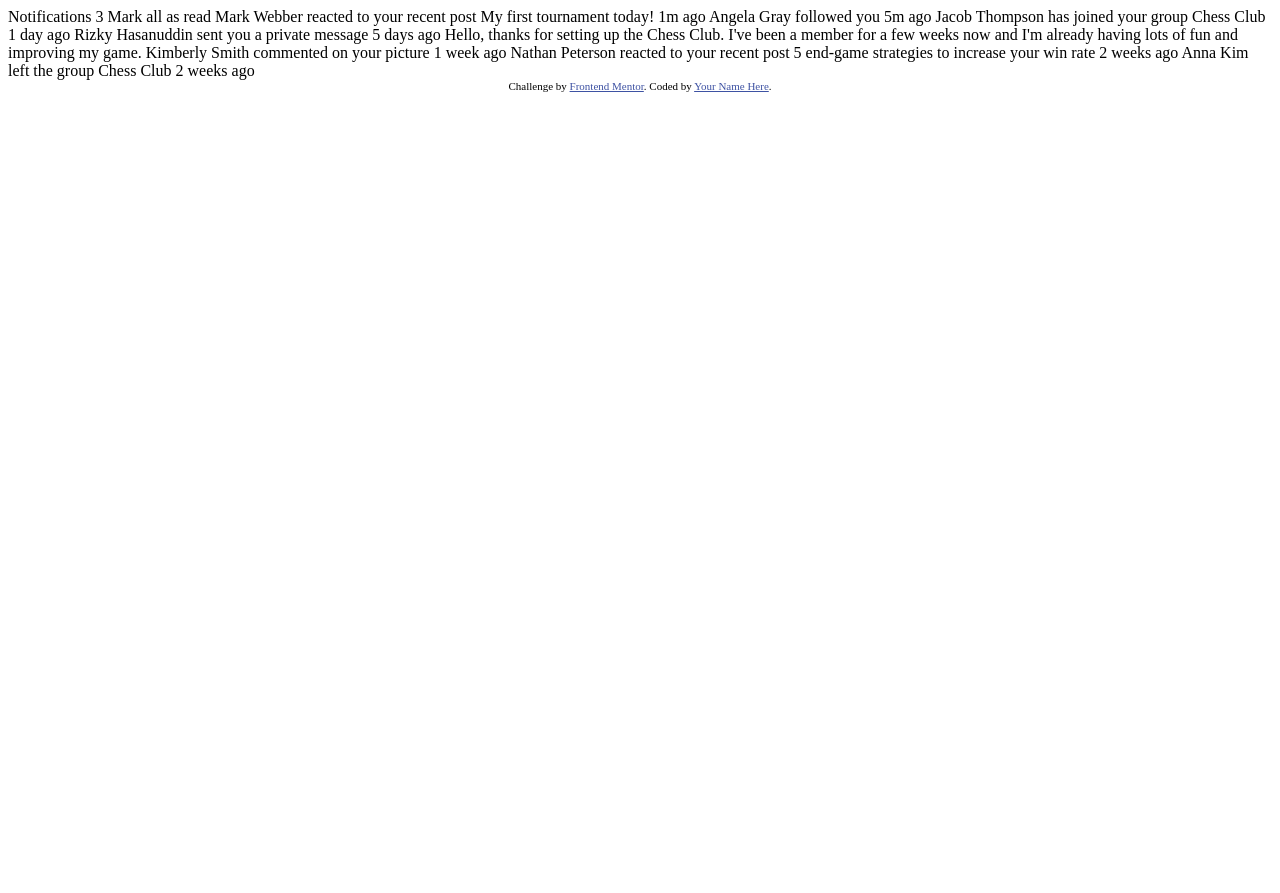
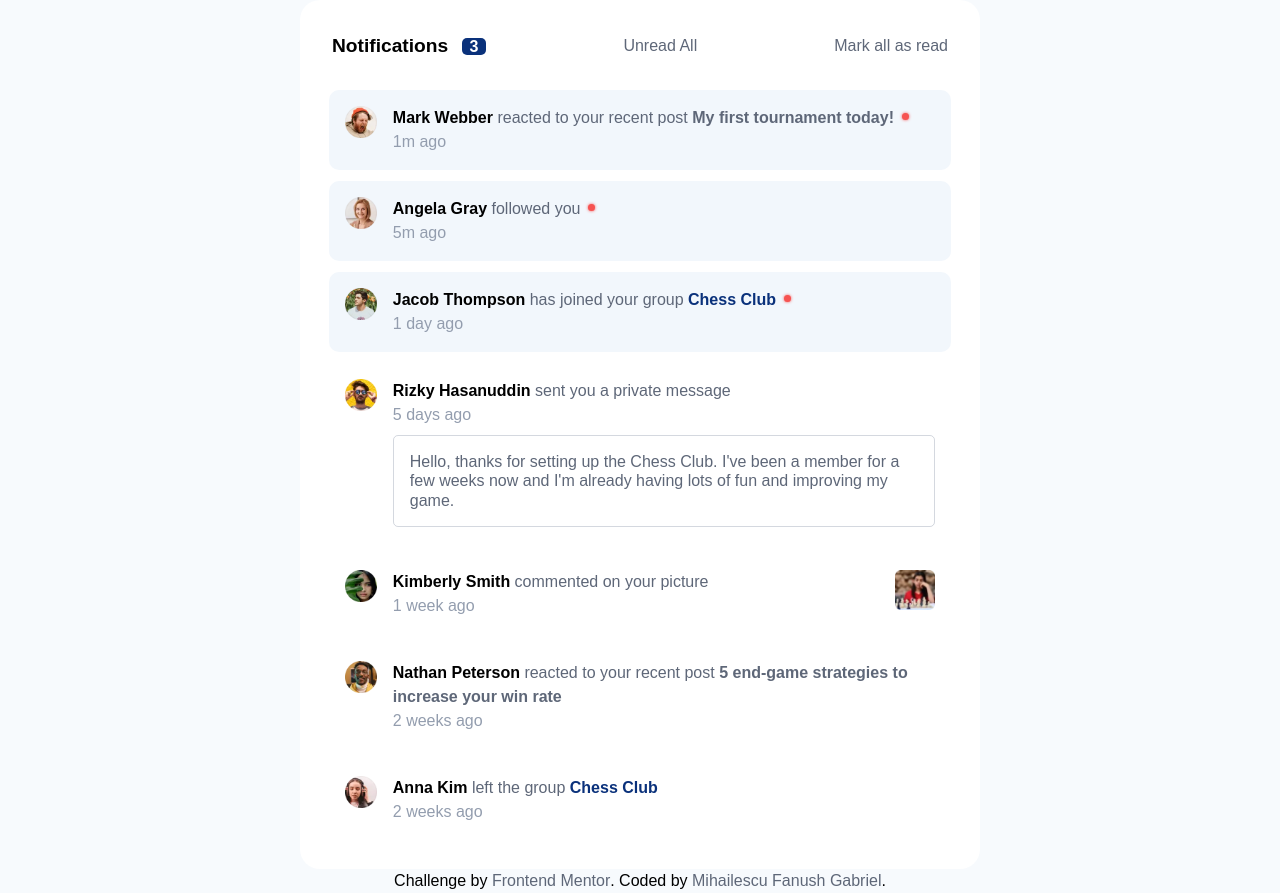
Before and after one commit to Fanushhh/notifications-page-main, a plain HTML site: page index.html in a window 1280 px wide. Before the commit the page ends 800 px from the top, so only its background shows below. Drawn offline with Linux system fonts and the light colour scheme.

Commit message:
final touches

```diff
--- a/index.html
+++ b/index.html
@@ -3,49 +3,119 @@
 <head>
   <meta charset="UTF-8">
   <meta name="viewport" content="width=device-width, initial-scale=1.0"> <!-- displays site properly based on user's device -->
-
+  <link rel="stylesheet" href="public/static/css/main.css">
   <link rel="icon" type="image/png" sizes="32x32" href="./assets/images/favicon-32x32.png">
-
   <title>Frontend Mentor | Notifications page</title>
-
-  <!-- Feel free to remove these styles or customise in your own stylesheet 👍 -->
-  <style>
-    .attribution { font-size: 11px; text-align: center; }
-    .attribution a { color: hsl(228, 45%, 44%); }
-  </style>
 </head>
 <body>
 
-  Notifications 3
+  <main>
+    <div class="container">
+      <div class="notifications-header">
+        <h1 class="notifications-header-title">Notifications <span class="active-notifications">3</span></h1>
+        <a class="unread-all-button">Unread All</a>
+        <a class="read-all-button">Mark all as read</a>
+      </div>
+      <div class="notifications-container">
+        <div class="notification active">
+          <div class="profile-image-container">
+            <img src="./assets/images/avatar-mark-webber.webp" alt="avatar-img" srcset="">
+          </div>
+          <div class="notification-details">
+            <p class="comment">
+              <span class="notification-name">Mark Webber</span> reacted to your recent post
+              <span class="accent tournament">My first tournament today!
+                <span class="notification-dot"></span>
+              </span>
+            </p>
 
-  Mark all as read
+            <p class="timestamp">1m ago</p>
+          </div>
+        </div>
+        <div class="notification active">
+          <div class="profile-image-container">
+            <img src="./assets/images/avatar-angela-gray.webp" alt="avatar-img" srcset="">
+          </div>
+          <div class="notification-details">
+            <p class="comment">
+              <span class="notification-name">Angela Gray</span> followed
+                <span class="accent">you
+                  <span class="notification-dot"> </span>
+                </span>
+            </p>
+            <p class="timestamp">5m ago</p>
+          </div>
 
-  Mark Webber reacted to your recent post My first tournament today!
-  1m ago
+        </div>
+        <div class="notification active">
+          <div class="profile-image-container">
+            <img src="./assets/images/avatar-jacob-thompson.webp" alt="avatar-img" srcset="">
+          </div>
+          <div class="notification-details">
+            <p class="comment"><span class="notification-name">Jacob Thompson</span> has joined your group <span class="accent chess">Chess Club <span class="notification-dot"></span></span></p>
 
-  Angela Gray followed you
-  5m ago
+            <p class="timestamp">1 day ago</p>
+          </div>
 
-  Jacob Thompson has joined your group Chess Club
-  1 day ago
+        </div>
+        <div class="notification">
+          <div class="profile-image-container">
+            <img src="./assets/images/avatar-rizky-hasanuddin.webp" alt="avatar-img" srcset="">
+          </div>
+          <div class="notification-details">
+            <p class="comment">
+              <span class="notification-name">Rizky Hasanuddin</span> sent you a private
+              <span class="accent">message</span></p>
+            <p class="timestamp">5 days ago</p>
+            <p class="message">Hello, thanks for setting up the Chess Club. I've been a member for a few weeks now and I'm already having lots of fun and improving my game.</p>
+        </div>
+        </div>
+        <div class="notification">
+          <div class="profile-image-container">
+            <img src="./assets/images/avatar-kimberly-smith.webp" alt="avatar-img" srcset="">
+          </div>
+          <div class="notification-details">
+            <p class="comment"><span class="notification-name">Kimberly Smith</span> commented on your <span class="accent">picture</span></p>
 
-  Rizky Hasanuddin sent you a private message
-  5 days ago
-  Hello, thanks for setting up the Chess Club. I've been a member for a few weeks now and
-  I'm already having lots of fun and improving my game.
+            <p class="timestamp">1 week ago</p>
+          </div>
+          <div class="chess-img-container">
+            <img src="./assets/images/image-chess.webp" alt="chess-img" srcset="">
+          </div>
+        </div>
+        <div class="notification">
+          <div class="profile-image-container">
+            <img src="./assets/images/avatar-nathan-peterson.webp" alt="avatar-img" srcset="">
+          </div>
+          <div class="notification-details">
+          <p class="comment">
+            <span class="notification-name">Nathan Peterson</span> reacted to your recent post
+            <span class="tournament">5 end-game strategies to increase your win
+              <span class="accent"> rate</span>
+            </span>
+          </p>
+          <p class="timestamp">2 weeks ago</p>
+        </div>
+        </div>
+        <div class="notification">
+          <div class="profile-image-container">
+            <img src="./assets/images/avatar-anna-kim.webp" alt="avatar-img" srcset="">
+          </div>
+          <div class="notification-details">
+            <p class="comment"><span class="notification-name">Anna Kim</span> left the group
+              <span class="accent chess">Chess Club</span>
+            </p>
+            <p class="timestamp">2 weeks ago</p>
+          </div>
+        </div>
+      </div>
+    </div>
+    <div class="attribution">
+      Challenge by <a href="https://www.frontendmentor.io?ref=challenge" target="_blank">Frontend Mentor</a>.
+      Coded by <a href="#">Mihailescu Fanush Gabriel</a>.
+    </div>
+  </main>
 
-  Kimberly Smith commented on your picture
-  1 week ago
-
-  Nathan Peterson reacted to your recent post 5 end-game strategies to increase your win rate
-  2 weeks ago
-
-  Anna Kim left the group Chess Club
-  2 weeks ago
-
-  <div class="attribution">
-    Challenge by <a href="https://www.frontendmentor.io?ref=challenge" target="_blank">Frontend Mentor</a>.
-    Coded by <a href="#">Your Name Here</a>.
-  </div>
+  <script src="index.js"></script>
 </body>
 </html>
--- /dev/null
+++ b/index.js
@@ -0,0 +1,38 @@
+const readButton = document.querySelector('.read-all-button');
+const activeNotifications = document.querySelectorAll('.active');
+const notificationsCounter = document.querySelector('.active-notifications')
+const unreadButton = document.querySelector('.unread-all-button')
+const allNotifications = document.querySelectorAll('.notification');
+const notificationDot = document.querySelectorAll('.notification-dot');
+const notificationDotContainer = document.querySelectorAll('.accent');
+const notificationName = document.querySelectorAll('.notification-name');
+
+unreadButton.addEventListener('click', function(){
+
+    [...notificationDotContainer].forEach(notification => {
+        if(!notification.hasChildNodes()){
+            const newDot = document.createElement('span');
+            newDot.classList.add('notification-dot');
+            notification.append(newDot)
+        }
+
+    });
+    [...notificationDot].forEach(dot => dot.style.display = 'block');
+    [...allNotifications].forEach(element => element.classList.add('active'));
+    notificationsCounter.textContent = [...allNotifications].length;
+    }
+)
+
+readButton.addEventListener('click', function(){
+    [...allNotifications].forEach(element => element.classList.remove('active'));
+    notificationsCounter.textContent = 0;
+    [...notificationDot].forEach(dot => dot.style.display = 'none');
+    [...notificationDotContainer].forEach(notification => {
+        if(notification.hasChildNodes()){
+            const dotNot = notification.lastChild;
+            notification.removeChild(dotNot);
+        }
+
+    });
+    }
+)
--- /dev/null
+++ b/scss/_resets.scss
@@ -0,0 +1,55 @@
+/*
+  1. Use a more-intuitive box-sizing model.
+*/
+*, *::before, *::after {
+    box-sizing: border-box;
+  }
+  /*
+    2. Remove default margin
+  */
+  * {
+    margin: 0;
+  }
+  /*
+    3. Allow percentage-based heights in the application
+  */
+  html, body {
+    height: 100%;
+  }
+  body{
+    scroll-behavior: smooth;
+  }
+  /*
+    Typographic tweaks!
+    4. Add accessible line-height
+    5. Improve text rendering
+  */
+  body {
+    line-height: 1.5;
+    -webkit-font-smoothing: antialiased;
+  }
+  /*
+    6. Improve media defaults
+  */
+  img, picture, video, canvas, svg {
+    display: block;
+    max-width: 100%;
+  }
+  /*
+    7. Remove built-in form typography styles
+  */
+  input, button, textarea, select {
+    font: inherit;
+  }
+  /*
+    8. Avoid text overflows
+  */
+  p, h1, h2, h3, h4, h5, h6 {
+    overflow-wrap: break-word;
+  }
+  /*
+    9. Create a root stacking context
+  */
+  #root, #__next {
+    isolation: isolate;
+  }
--- /dev/null
+++ b/scss/_responsiveness.scss
@@ -0,0 +1,11 @@
+@mixin for-tablet-down{
+    @media screen and (max-width:1200px) {
+        @content;
+    }
+}
+
+@mixin for-mobile-up{
+    @media screen and (min-width:600px) {
+        @content;
+    }
+}
--- /dev/null
+++ b/scss/_variables.scss
@@ -0,0 +1,19 @@
+// Primary
+$red:hsl(1, 90%, 64%);
+$blue: hsl(219, 85%, 26%);
+
+// Neutral
+
+$white: hsl(0, 0%, 100%);
+$Very-light-blue: hsl(210, 60%, 98%);
+$Light-grayish-blue-1: hsl(211, 68%, 94%);
+$Light-grayish-blue-2: hsl(205, 33%, 90%);
+$grayish-blue: hsl(219, 14%, 63%);
+$Dark-grayish-blue: hsl(219, 12%, 42%);
+$Very-dark-blue: hsl(224, 21%, 14%);
+
+//Typo
+$regular-size:1rem;
+$font-family:'Plus Jakarta Sans', sans-serif;
+$weight-semi: 500;
+$weight-hard:800;
--- /dev/null
+++ b/scss/main.scss
@@ -0,0 +1,158 @@
+@import 'variables';
+@import 'resets';
+@import 'responsiveness';
+
+
+body{
+    font-family: $regular-size;
+    font-family: $font-family;
+    background-color: $Very-light-blue;
+    h1{
+        font-size: 1.2rem;
+        font-weight: $weight-hard;
+    }
+}
+
+main{
+    min-height: 100vh;
+    display: flex;
+    justify-content: center;
+    flex-direction: column;
+    align-items: center;
+
+}
+a{
+    text-decoration: none;
+    color:$Dark-grayish-blue;
+    font-size: 0.8rem;
+    @include for-mobile-up{
+        font-size: $regular-size;
+    }
+}
+a:hover{
+    color:$blue;
+}
+
+
+.container{
+
+
+    max-width: 680px;
+    background-color:$white;
+    border-radius: 20px;
+    padding: 1rem;
+}
+.active{
+    background-color: rgba($Light-grayish-blue-1, 0.5);
+    border-radius: 10px;
+}
+.notification, .notification-active{
+    display: flex;
+    gap:1rem;
+    align-items: flex-start;
+    padding: 1rem;
+    @include for-mobile-up{
+        font-size: $regular-size;
+    }
+
+}
+.notifications-header{
+    display: flex;
+    justify-content: space-between;
+    align-items: center;
+    padding:1rem 1rem;
+
+    .active-notifications{
+        background-color:$blue;
+        color:$white;
+        padding: 0 0.5rem;
+        font-size: $regular-size;
+        border-radius: 5px;
+        margin-left: 0.5rem;
+    }
+    .read-all-button{
+        font-size: 0.8rem;
+        align-self: center;
+        @include for-mobile-up{
+            font-size: $regular-size;
+        }
+    }
+    .read-all-button:hover{
+        color: $blue;
+    }
+}
+.notifications-container{
+    display: flex;
+    flex-direction: column;
+    justify-content: center;
+    gap:0.7rem;
+    padding: 1em;
+    font-size:0.8rem;
+    color:$Dark-grayish-blue;
+    font-weight: $weight-semi;
+    .profile-image-container{
+        max-width: 2rem;
+    }
+    .notification-details{
+        width: 15rem;
+        @include for-mobile-up{
+            width: 100%;
+        }
+        .notification-name{
+            font-weight: $weight-hard;
+            color:black;
+        }
+        .notification-name:hover{
+            color:$blue;
+        }
+        .comment{
+            position: relative;
+
+        }
+        .timestamp{
+            color:$grayish-blue;
+        }
+        .message{
+            margin-top:0.5rem;
+            border: 1px solid rgba($grayish-blue, 0.4);
+            padding: 1rem;
+            border-radius: 5px;
+            line-height: 1.2;
+        }
+        .message:hover{
+            background-color: $Light-grayish-blue-1;
+            border: 1px solid transparent;
+        }
+    }
+
+}
+
+.notification-name, .tournament, .chess, .chess-img-container, .read-all-button, .message, .unread-all-button{
+    cursor: pointer;
+}
+.chess-img-container{
+    max-width: 2.5rem;
+}
+.accent{
+    position: relative;
+}
+.tournament{
+    font-weight: $weight-hard;
+}
+.tournament:hover{
+    color:$blue;
+}
+.chess{
+    font-weight: $weight-hard;
+    color:$blue;
+}
+.notification-dot{
+    position: absolute;
+    width: 7px;
+    height: 7px;
+    border-radius: 50%;
+    background-color: $red;
+    right:-15px;
+    top:25%;
+    box-shadow: 0 0 3px $red;
+}
```
Also changed, not shown: public/static/css/main.css (added), 1 other file.
